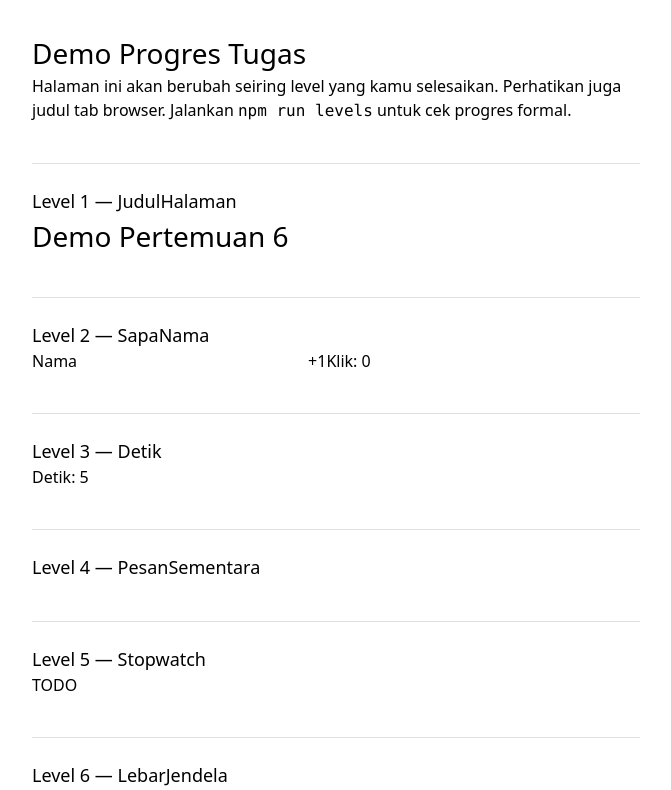
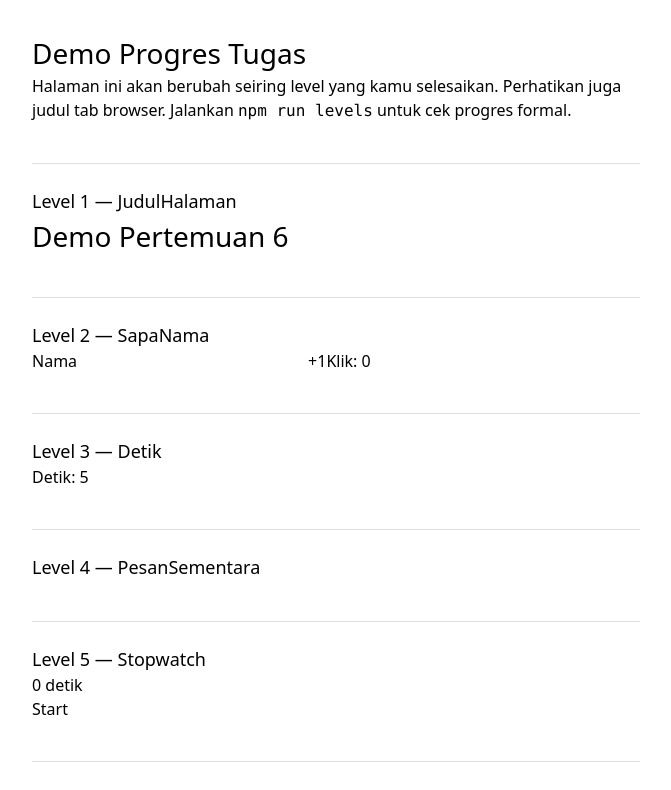
Before and after one commit to webdev-if-its/frontend-5053241032, a React (Vite) app in the folder pertemuan-06/: page / in a window 1280 px wide. Shown: the top 790 px of the page, without its empty margins (304-975 px from the left). Built offline with nearby package versions, Linux system fonts and the light colour scheme.

Commit message:
pertemuan-06: level 5 selesai

```diff
--- a/pertemuan-06/src/components/Stopwatch.tsx
+++ b/pertemuan-06/src/components/Stopwatch.tsx
@@ -5,6 +5,29 @@
 // Start lagi melanjutkan dari angka terakhir. Gunakan state `jalan` sebagai
 // dependency efek.
 // Lihat SOAL.md untuk kontrak lengkap.
-export function Stopwatch(props: any) {
-  return <p>TODO</p>
+import { useEffect } from "react";
+import { useState } from "react";
+
+export function Stopwatch() {
+  const [detik, setDetik] = useState(0);
+  const [jalan, setJalan] = useState(false);
+
+  useEffect(() => {
+    if (!jalan) return;
+
+    const id = setInterval(() => {
+      setDetik((d) => d + 1);
+    }, 1000);
+
+    return () => clearInterval(id);
+  }, [jalan]);
+
+  return (
+    <div>
+      <p>{detik} detik</p>
+      <button onClick={() => setJalan((j) => !j)}>
+        {jalan ? "Stop" : "Start"}
+      </button>
+    </div>
+  );
 }
```
